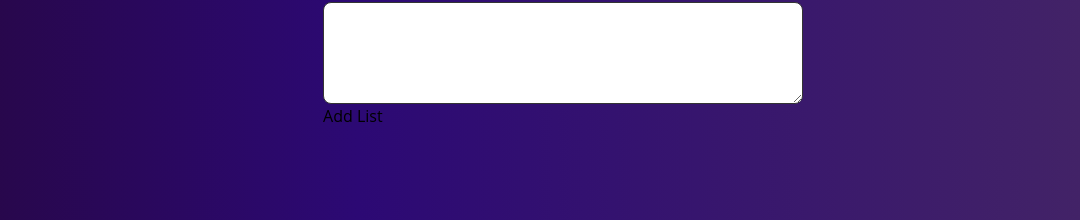
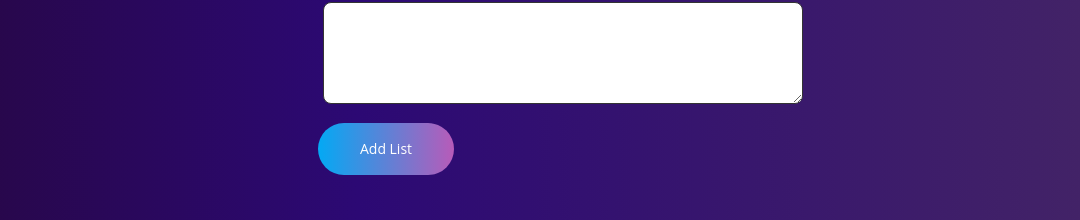
Before and after one commit to gen035/dreamborn-merger, a React (Create React App) app: page / in a window 1280 px wide. Shown: the part 470-690 px from the top of the page, without its empty margins (77-1157 px from the left). Built offline with nearby package versions, Linux system fonts and the light colour scheme.

Commit message:
add button styles

```diff
--- a/src/components/Tool.jsx
+++ b/src/components/Tool.jsx
@@ -82,7 +82,7 @@ const Tool = () => {
 
         </div>
       ))}
-      <button className='' onClick={addList}>Add List</button>
+      <button className='button--animated mt-4' onClick={addList}>Add List</button>
     </div>
   );
 };
--- /dev/null
+++ b/src/styles/_button.scss
@@ -0,0 +1,50 @@
+@keyframes ani {
+	0% {
+		background-position: 0%;
+	}
+	100% {
+		background-position: 400%;
+	}
+}
+button {
+  &.button--animated {
+    text-decoration: none;
+    position: relative;
+    border: none;
+    font-size: 14px;
+
+    cursor: pointer;
+    color: theme('colors.white');
+    width: 9em;
+    height: 3em;
+    line-height: 2em;
+    text-align: center;
+    background: linear-gradient(90deg, #03a9f4, #f441a5, #ffeb3b, #03a9f4);
+    background-size: 300%;
+    border-radius: 30px;
+    z-index: 1;
+    &:hover {
+      animation: ani 8s linear infinite;
+      border: none;
+      &::before {
+        filter: blur(20px);
+      }
+    }
+    &:before {
+      content: "";
+      position: absolute;
+      top: -5px;
+      left: -5px;
+      right: -5px;
+      bottom: -5px;
+      z-index: -1;
+      background: linear-gradient(90deg, #03a9f4, #f441a5, #ffeb3b, #03a9f4);
+      background-size: 400%;
+      border-radius: 35px;
+      transition: 1s;
+    }
+    &:active {
+      background: linear-gradient(32deg, #03a9f4, #f441a5, #ffeb3b, #03a9f4);
+    }
+  }
+}
--- a/src/styles/index.scss
+++ b/src/styles/index.scss
@@ -1,3 +1,4 @@
 @import './base';
+@import './button';
 @import './header';
 @import './tool';
```
